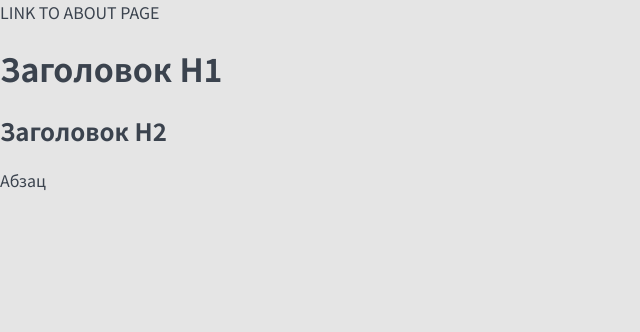
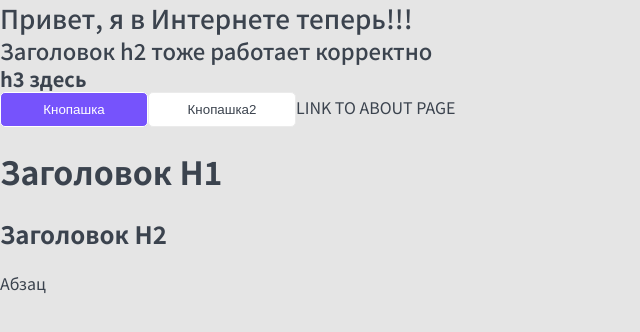
Before and after one commit to temich080/nextjs-learn-topApp, a Next.js app: page / in a window 1280 px wide. Shown: the top 332 px of the page, without its empty margins (0-640 px from the left). Built offline with nearby package versions, Linux system fonts and the light colour scheme.

Commit message:
NextJS-chapter-7 Базовая верстка + Добавление Button

```diff
--- /dev/null
+++ b/components/Button/Button.module.css
@@ -0,0 +1,19 @@
+.root {
+	box-sizing: border-box;
+	min-width: 148px;
+	height: 35px;
+
+	border-radius: 5px;
+}
+
+.primary {
+	color: var(--white);
+	border: 1px solid var(--white);
+	background: var(--primary);
+}
+
+.secondary {
+	color: var(--black);
+	border: 1px solid #EBEBEB;
+	background: var(--white);
+}
--- /dev/null
+++ b/components/Button/Button.props.ts
@@ -0,0 +1,6 @@
+import {ReactNode} from "react";
+
+export interface ButtonProps {
+    type: 'primary' | 'secondary',
+    children: ReactNode
+}
--- /dev/null
+++ b/components/Button/Button.tsx
@@ -0,0 +1,11 @@
+import {ButtonProps} from './Button.props';
+import cn from 'classnames';
+import styles from './Button.module.css';
+
+export const Button = ({type, children}: ButtonProps): JSX.Element => {
+    return(
+        <button className={cn(styles.root, styles[type])}>
+            {children}
+        </button>
+    );
+}
--- a/components/Htag/Htag.module.css
+++ b/components/Htag/Htag.module.css
@@ -1,3 +1,23 @@
-h1 {
-	font-size: 24px;
+.h1 {
+	margin: 0;
+
+	font-size: 26px;
+	font-weight: 500;
+	line-height: 35px;
 }
+
+.h2 {
+	margin: 0;
+
+	font-size: 22px;
+	font-weight: 500;
+	line-height: 30px;
+}
+
+.h3 {
+	margin: 0;
+
+	font-size: 20px;
+	font-weight: 600;
+	line-height: 27px;
+}
--- a/components/Htag/Htag.props.ts
+++ b/components/Htag/Htag.props.ts
@@ -0,0 +1,6 @@
+import {ReactNode} from "react";
+
+export interface HtagProps {
+    tag: 'h1' | 'h2' | 'h3',
+    children: ReactNode
+}
--- a/components/Htag/Htag.tsx
+++ b/components/Htag/Htag.tsx
@@ -0,0 +1,15 @@
+import {HtagProps} from "./Htag.props";
+import styles from './Htag.module.css';
+
+export const Htag = ({tag, children}: HtagProps): JSX.Element => {
+    switch (tag) {
+        case "h1":
+            return <h1 className={styles.h1}>{children}</h1>;
+        case "h2":
+            return <h2 className={styles.h2}>{children}</h2>;
+        case "h3":
+            return <h3 className={styles.h3}>{children}</h3>;
+        default:
+            return <></>;
+    }
+}
--- a/components/index.ts
+++ b/components/index.ts
@@ -0,0 +1 @@
+export * from './Htag/Htag';
--- a/package.json
+++ b/package.json
@@ -11,6 +11,7 @@
     "stylelint": "stylelint \"**/*.css\" --fix"
   },
   "dependencies": {
+    "classnames": "^2.3.1",
     "next": "11.0.1",
     "react": "17.0.2",
     "react-dom": "17.0.2"
--- a/pages/_document.tsx
+++ b/pages/_document.tsx
@@ -9,9 +9,7 @@ class MyDocument extends Document {
     render(): JSX.Element {
         return (
             <Html lang={'ru'}>
-                <Head>
-                    <title>Index tsx</title>
-                </Head>
+                <Head/>
                 <body>
                     <Main />
                     <NextScript />
--- a/pages/index.tsx
+++ b/pages/index.tsx
@@ -1,12 +1,27 @@
 import Head from 'next/head';
+import {Htag} from "../components";
+import {Button} from "../components/Button/Button";
 
 export default function Home():JSX.Element {
     return (
         <div>
             <Head>
-            <title>Index tsx</title>
-            <meta name="description" content="Главная страница проекта" />
+                <title>Index tsx</title>
+                <meta name="description" content="Главная страница проекта" />
             </Head>
+
+            <Htag tag={'h1'}>
+                Привет, я в Интернете теперь!!!
+            </Htag>
+            <Htag tag={'h2'}>
+                Заголовок h2 тоже работает корректно
+            </Htag>
+            <Htag tag={'h3'}>
+                h3 здесь
+            </Htag>
+
+            <Button type={'primary'}>Кнопашка</Button>
+            <Button type={'secondary'}>Кнопашка2</Button>
 
             <a href={"/about"}>LINK TO ABOUT PAGE</a>
             <h1>Заголовок H1</h1>
```
Also changed, not shown: 1 other file (tests, documents, lock files or other folders).
